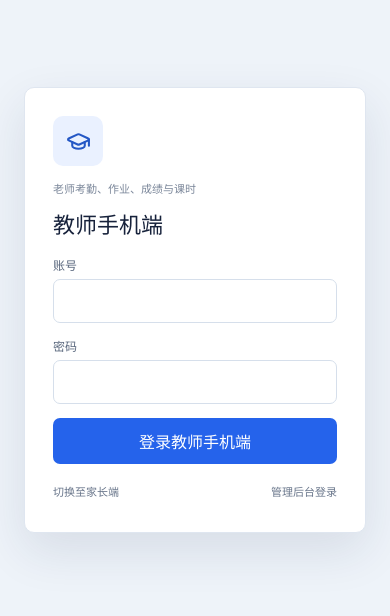
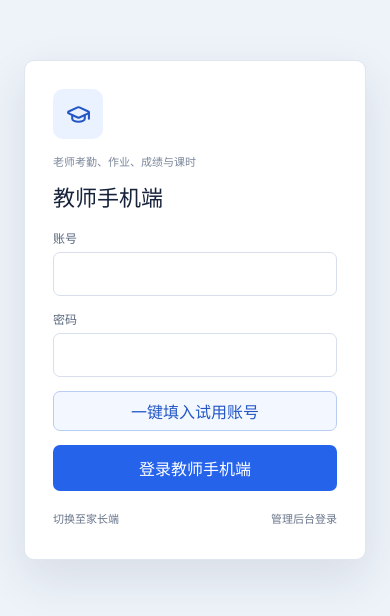
Before and after one commit to asglxt/as, a React (Vite) app in the folder web/: page /teacher/login in a window 390 px wide. Shown: the part 112-728 px from the top of the page. Built offline with nearby package versions, Linux system fonts and the light colour scheme.

Commit message:
fix: improve mobile trial login usability

```diff
--- a/web/src/pages/MobileRoleLoginPage.tsx
+++ b/web/src/pages/MobileRoleLoginPage.tsx
@@ -11,6 +11,13 @@ export default function MobileRoleLoginPage({ role }: { role: 'teacher' | 'paren
   const [error, setError] = useState('');
   const target = role === 'teacher' ? '/teacher/mobile' : '/parent/mobile';
   const title = role === 'teacher' ? '教师手机端' : '家长手机端';
+  const demoUsername = role === 'teacher' ? 'trial_gc_teacher_01' : 'trial_gc_parent';
+
+  function fillDemo() {
+    setUsername(demoUsername);
+    setPassword('demo123456');
+    setError('');
+  }
 
   async function submit(event: FormEvent) {
     event.preventDefault();
@@ -34,6 +41,7 @@ export default function MobileRoleLoginPage({ role }: { role: 'teacher' | 'paren
         <label>账号<input autoComplete="username" value={username} onChange={(e) => setUsername(e.target.value)} /></label>
         <label>密码<input type="password" autoComplete="current-password" value={password} onChange={(e) => setPassword(e.target.value)} /></label>
         {error && <p className="error">{error}</p>}
+        <button className="role-demo-button" type="button" onClick={fillDemo}>一键填入试用账号</button>
         <button type="submit">登录{title}</button>
         <div className="role-login-links"><button type="button" onClick={() => navigate(role === 'teacher' ? '/parent/login' : '/teacher/login')}>切换至{role === 'teacher' ? '家长端' : '教师端'}</button><button type="button" onClick={() => navigate('/login')}>管理后台登录</button></div>
       </form>
--- a/web/src/styles.css
+++ b/web/src/styles.css
@@ -51,6 +51,7 @@ button { color: inherit; }
 .role-login-card label { display: grid; gap: 6px; color: #59677d; font-size: 12px; }
 .role-login-card input { min-height: 44px; padding: 10px 12px; border: 1px solid #d6dfeb; border-radius: 7px; }
 .role-login-card > button[type='submit'] { min-height: 46px; border: 0; border-radius: 7px; background: #2563eb; color: #fff; font-weight: 700; }
+.role-demo-button { min-height: 40px; border: 1px solid #b9cdf3; border-radius: 7px; background: #f3f7ff; color: #2457c5; font-weight: 600; }
 .role-login-mark { width: 50px; height: 50px; display: grid; place-items: center; border-radius: 10px; }
 .role-login-mark.teacher { background: #eaf1ff; color: #2457c5; }
 .role-login-mark.parent { background: #e7f6f3; color: #0f766e; }
```
Also changed, not shown: 2 other files (tests, documents, lock files or other folders).
